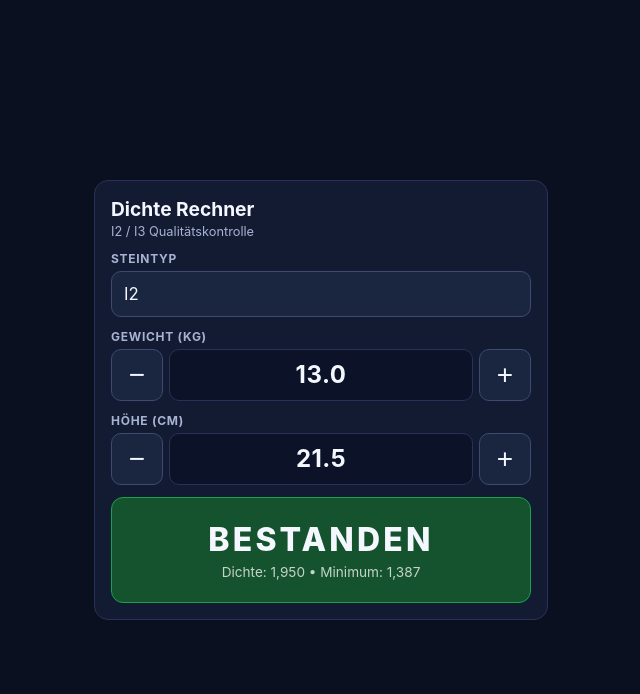
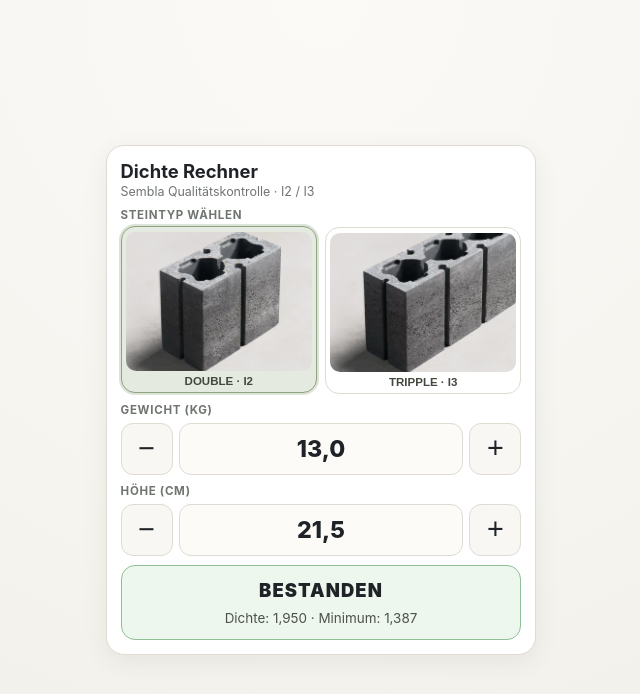
Before and after one commit to SebastianHelper/block-density-qc, a plain HTML site: page index.html in a window 1280 px wide. Shown: the whole page, without its empty margins (319-959 px from the left). Drawn offline with Linux system fonts and the light colour scheme.

Commit message:
feat: company-style UI with image-based block type selector

```diff
--- a/app.js
+++ b/app.js
@@ -22,16 +22,24 @@ function classify(density, blockType) {
   return density > min ? "BESTANDEN" : "NICHT BESTANDEN";
 }
 
-// Stepper state (eine Nachkommastelle)
-const state = { weight: 13.0, height: 21.5 };
+// Zustand (eine Nachkommastelle)
+const state = { blockType: "I2", weight: 13.0, height: 21.5 };
 
 function updateDisplays() {
-  document.getElementById("weight-val").textContent = state.weight.toFixed(1);
-  document.getElementById("height-val").textContent = state.height.toFixed(1);
+  document.getElementById("weight-val").textContent = state.weight.toFixed(1).replace(".", ",");
+  document.getElementById("height-val").textContent = state.height.toFixed(1).replace(".", ",");
+}
+
+function updateTypeUI() {
+  document.querySelectorAll(".type-btn").forEach((btn) => {
+    const isActive = btn.dataset.type === state.blockType;
+    btn.classList.toggle("active", isActive);
+    btn.setAttribute("aria-checked", isActive ? "true" : "false");
+  });
 }
 
 function compute() {
-  const blockType = document.getElementById("blockType").value;
+  const blockType = state.blockType;
   const result = document.getElementById("result");
 
   if (!SETTINGS.factors[blockType] || !SETTINGS.minDensity[blockType]) {
@@ -47,7 +55,7 @@ function compute() {
   result.className = `result ${status === "BESTANDEN" ? "pass" : "fail"}`;
   result.innerHTML =
     `<div class="status-badge">${status}</div>` +
-    `<div class="result-details">Dichte: ${density.toFixed(3).replace('.', ',')} &bull; Minimum: ${min
+    `<div class="result-details">Dichte: ${density.toFixed(3).replace('.', ',')} · Minimum: ${min
       .toFixed(3)
       .replace('.', ',')}</div>`;
 }
@@ -63,8 +71,14 @@ document.querySelectorAll(".step-btn").forEach((btn) => {
   });
 });
 
-document.getElementById("blockType").addEventListener("change", compute);
+document.querySelectorAll(".type-btn").forEach((btn) => {
+  btn.addEventListener("click", () => {
+    state.blockType = btn.dataset.type;
+    updateTypeUI();
+    compute();
+  });
+});
 
-// Initial render
 updateDisplays();
+updateTypeUI();
 compute();
--- a/index.html
+++ b/index.html
@@ -10,16 +10,23 @@
     <main class="card">
       <div class="header">
         <h1>Dichte Rechner</h1>
-        <p class="muted">I2 / I3 Qualitätskontrolle</p>
+        <p class="muted">Sembla Qualitätskontrolle · I2 / I3</p>
       </div>
 
-      <div class="field">
-        <label for="blockType">Steintyp</label>
-        <select id="blockType">
-          <option value="I2">I2</option>
-          <option value="I3">I3</option>
-        </select>
-      </div>
+      <section class="field">
+        <label>Steintyp wählen</label>
+        <div class="type-grid" role="radiogroup" aria-label="Steintyp">
+          <button type="button" class="type-btn active" data-type="I2" role="radio" aria-checked="true">
+            <img src="assets/i2.jpg" alt="DOUBLE Stein (I2)" loading="lazy" />
+            <span>DOUBLE · I2</span>
+          </button>
+
+          <button type="button" class="type-btn" data-type="I3" role="radio" aria-checked="false">
+            <img src="assets/i3.jpg" alt="TRIPPLE Stein (I3)" loading="lazy" />
+            <span>TRIPPLE · I3</span>
+          </button>
+        </div>
+      </section>
 
       <div class="field">
         <label>Gewicht (kg)</label>
@@ -42,6 +49,6 @@
       <section id="result" class="result" aria-live="polite"></section>
     </main>
 
-    <script src="app.js?v=20260402c"></script>
+    <script src="app.js?v=20260402d"></script>
   </body>
 </html>
--- a/styles.css
+++ b/styles.css
@@ -1,6 +1,20 @@
 :root {
-  color-scheme: light dark;
   font-family: Inter, system-ui, -apple-system, Segoe UI, Roboto, Helvetica, Arial, sans-serif;
+  --bg: #f6f4ef;
+  --card: #ffffff;
+  --line: #dfdbd2;
+  --ink: #1f2328;
+  --muted: #6f756f;
+  --brand: #8ea37f;
+  --brand-soft: #e4eadf;
+  --pass-bg: #edf7ee;
+  --pass-line: #8fbf95;
+  --fail-bg: #fbeceb;
+  --fail-line: #d28f89;
+}
+
+* {
+  box-sizing: border-box;
 }
 
 body {
@@ -8,134 +22,152 @@ body {
   min-height: 100dvh;
   display: grid;
   place-items: center;
-  background: #0b1020;
-  color: #f5f7ff;
-  padding: 0.75rem;
-  box-sizing: border-box;
+  background: radial-gradient(circle at top, #fbfaf7 0%, var(--bg) 55%, #efede8 100%);
+  color: var(--ink);
+  padding: 0.65rem;
 }
 
 .card {
-  width: 100%;
-  max-width: 420px;
-  background: #131b33;
-  border: 1px solid #273256;
-  border-radius: 14px;
-  padding: 1rem;
+  width: min(100%, 430px);
+  background: var(--card);
+  border: 1px solid var(--line);
+  border-radius: 18px;
+  box-shadow: 0 6px 24px rgba(50, 60, 45, 0.08);
+  padding: 0.85rem;
   display: flex;
   flex-direction: column;
-  gap: 0.75rem;
+  gap: 0.58rem;
 }
 
-.header { display: flex; flex-direction: column; gap: 0.2rem; }
-h1 { margin: 0; font-size: 1.2rem; }
-.muted { margin: 0; color: #a8b3d1; font-size: 0.8rem; }
+.header h1 {
+  margin: 0;
+  font-size: 1.15rem;
+}
+
+.muted {
+  margin: 0.1rem 0 0;
+  color: var(--muted);
+  font-size: 0.78rem;
+}
 
 .field {
   display: flex;
   flex-direction: column;
-  gap: 0.3rem;
+  gap: 0.35rem;
 }
 
 label {
-  font-size: 0.75rem;
+  font-size: 0.72rem;
   font-weight: 700;
+  letter-spacing: 0.06em;
   text-transform: uppercase;
-  letter-spacing: 0.06em;
-  color: #a8b3d1;
+  color: var(--muted);
 }
 
-select {
-  border-radius: 10px;
-  border: 1px solid #3d4b73;
-  padding: 0.75rem;
-  font: inherit;
-  font-size: 1.05rem;
-  background: #1a2540;
-  color: #f5f7ff;
-  width: 100%;
-  box-sizing: border-box;
-  -webkit-appearance: none;
-  appearance: none;
+.type-grid {
+  display: grid;
+  grid-template-columns: 1fr 1fr;
+  gap: 0.5rem;
 }
 
-/* Stepper */
+.type-btn {
+  border: 1px solid var(--line);
+  background: #fff;
+  border-radius: 14px;
+  padding: 0.28rem;
+  cursor: pointer;
+  text-align: left;
+  transition: border-color 0.15s ease, box-shadow 0.15s ease, transform 0.15s ease;
+}
+
+.type-btn img {
+  width: 100%;
+  aspect-ratio: 4/3;
+  object-fit: cover;
+  border-radius: 10px;
+  display: block;
+}
+
+.type-btn span {
+  display: block;
+  margin-top: 0.28rem;
+  font-size: 0.72rem;
+  font-weight: 700;
+  color: #43483e;
+  text-align: center;
+}
+
+.type-btn.active {
+  border-color: var(--brand);
+  background: var(--brand-soft);
+  box-shadow: 0 0 0 2px rgba(142, 163, 127, 0.3);
+  transform: translateY(-1px);
+}
+
 .stepper {
   display: flex;
   align-items: stretch;
-  gap: 0.4rem;
+  gap: 0.42rem;
 }
 
 .step-btn {
-  flex-shrink: 0;
   width: 52px;
   height: 52px;
-  border-radius: 10px;
-  border: 1px solid #3d4b73;
-  background: #1a2540;
-  color: #f5f7ff;
-  font-size: 1.75rem;
+  border-radius: 12px;
+  border: 1px solid var(--line);
+  background: #f8f7f3;
+  color: var(--ink);
+  font-size: 1.8rem;
   line-height: 1;
   cursor: pointer;
-  display: flex;
-  align-items: center;
-  justify-content: center;
-  -webkit-tap-highlight-color: transparent;
+  display: grid;
+  place-items: center;
   touch-action: manipulation;
-  user-select: none;
 }
 
 .step-btn:active {
-  background: #3a63ff;
-  border-color: #3a63ff;
+  background: var(--brand-soft);
 }
 
 .step-val {
   flex: 1;
-  text-align: center;
-  font-size: 1.5rem;
-  font-weight: 700;
-  letter-spacing: 0.02em;
-  background: #0c1328;
-  border-radius: 10px;
-  border: 1px solid #273256;
-  display: flex;
-  align-items: center;
-  justify-content: center;
+  border: 1px solid var(--line);
+  border-radius: 12px;
+  background: #fcfbf8;
+  display: grid;
+  place-items: center;
+  font-size: 1.45rem;
+  font-weight: 800;
 }
 
-/* Result */
 .result {
-  min-height: 5rem;
-  padding: 0.75rem 1rem;
-  border-radius: 12px;
-  background: #0c1328;
-  border: 1px solid #273256;
-  display: flex;
-  flex-direction: column;
-  gap: 0.3rem;
-  align-items: center;
-  justify-content: center;
+  min-height: 4.7rem;
+  border: 1px solid var(--line);
+  border-radius: 14px;
+  display: grid;
+  place-items: center;
+  padding: 0.6rem;
   text-align: center;
-  transition: background 0.15s, border-color 0.15s;
+  gap: 0.2rem;
 }
 
 .result.pass {
-  background: #14532d;
-  border-color: #16a34a;
+  background: var(--pass-bg);
+  border-color: var(--pass-line);
 }
 
 .result.fail {
-  background: #7f1d1d;
-  border-color: #dc2626;
+  background: var(--fail-bg);
+  border-color: var(--fail-line);
 }
 
 .status-badge {
-  font-size: 2rem;
-  font-weight: 800;
-  letter-spacing: 0.1em;
+  font-size: 1.15rem;
+  font-weight: 900;
+  letter-spacing: 0.06em;
 }
 
 .result-details {
-  font-size: 0.85rem;
-  color: rgba(255, 255, 255, 0.75);
+  font-size: 0.84rem;
+  color: #4d514a;
 }
```
Also changed, not shown: assets/i2.jpg (added), assets/i3.jpg (added).
